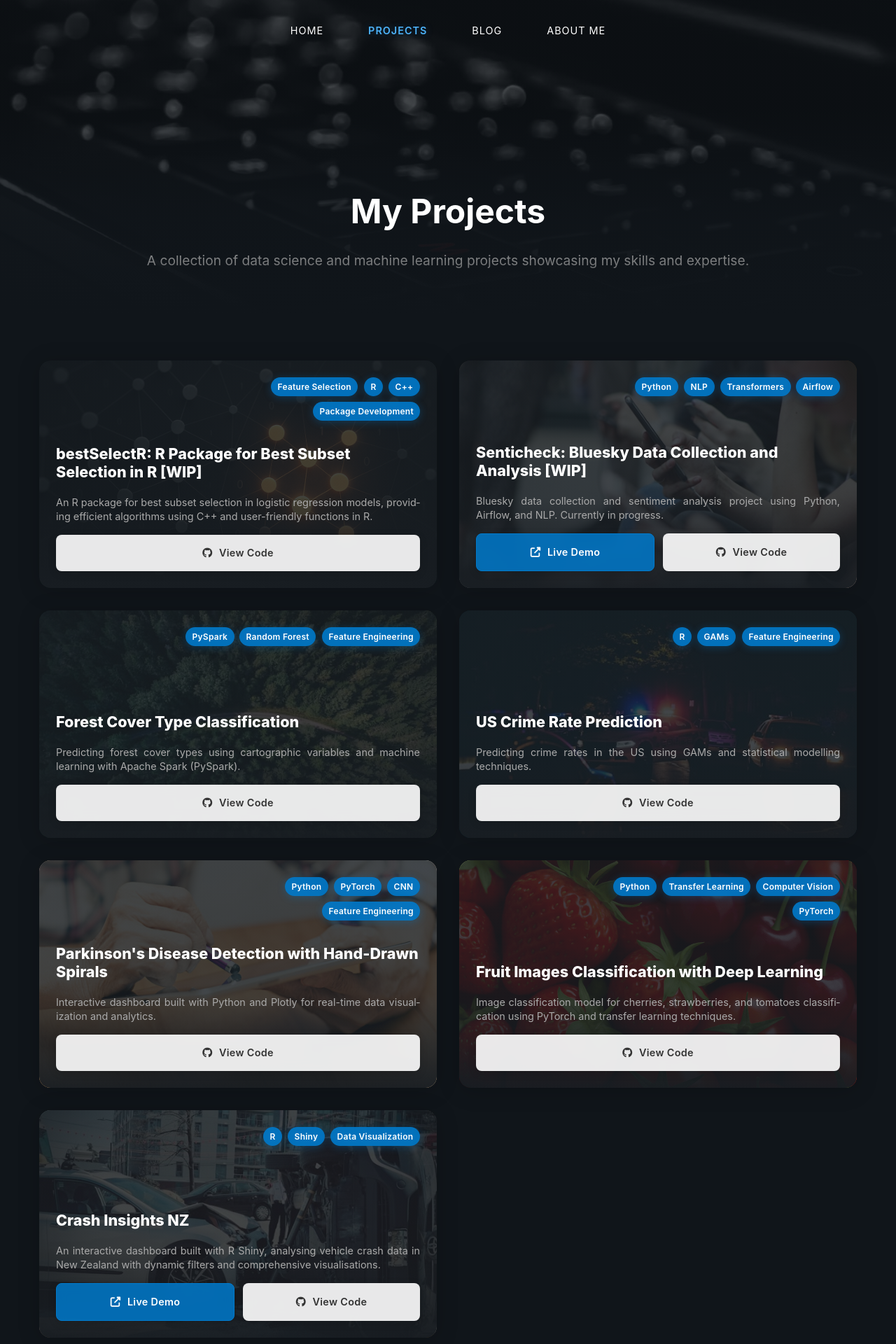
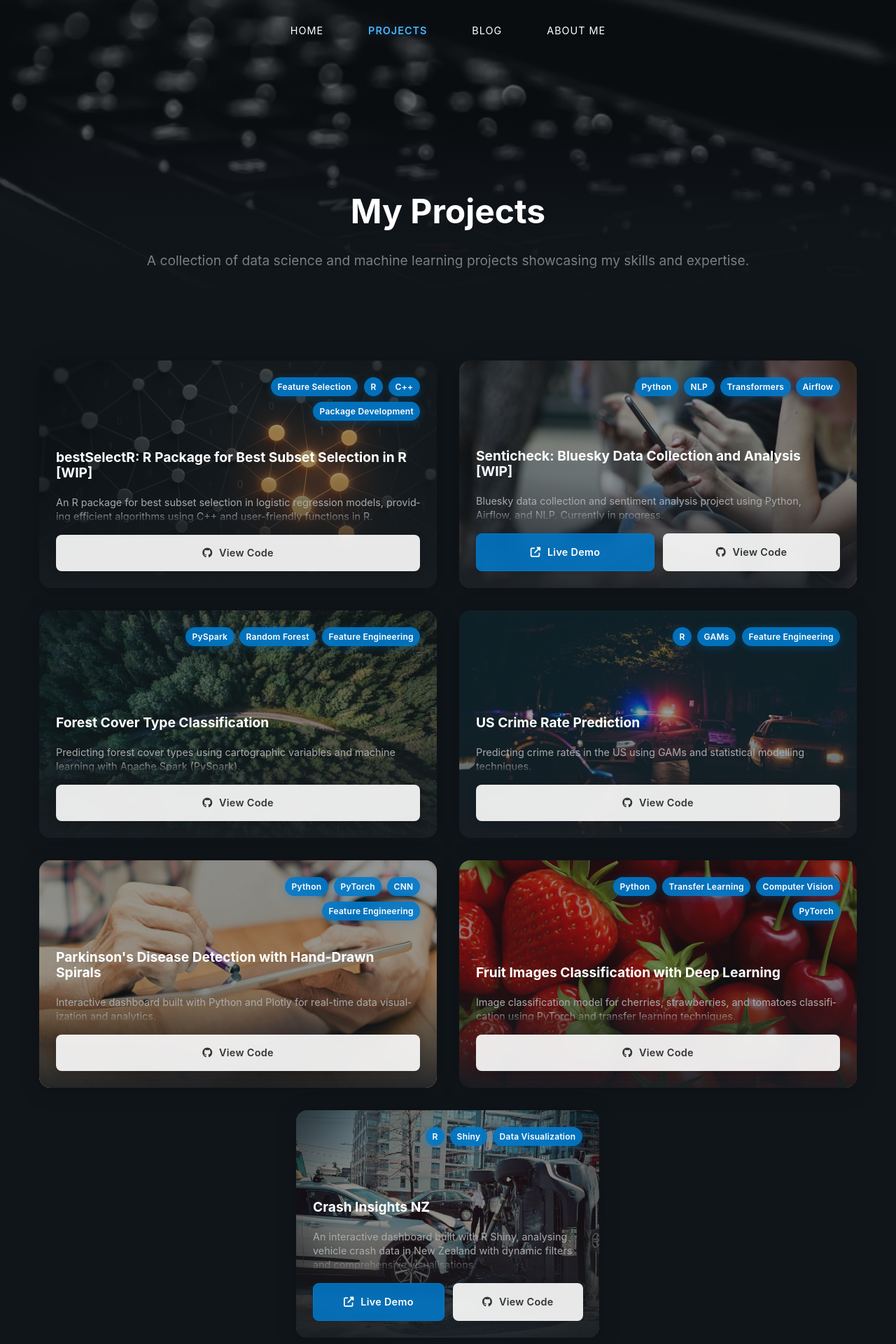
Before and after one commit to marcovietovega/portfolio, a Jekyll site: the page built from projects.md, in a window 1280 px wide. Shown: the top 1920 px of the page at 70% size. Built offline with Jekyll 4.4.1, drawn with Linux system fonts in a browser that asks for light colours.

Commit message:
style: add fade mask to project descriptions

```diff
--- a/_sass/partials/_projects.scss
+++ b/_sass/partials/_projects.scss
@@ -9,7 +9,7 @@
   inset: 0;
   background: linear-gradient(
     to bottom,
-    rgba(16, 21, 26, 0.7) 35%,
+    rgba(16, 21, 26, 0.55) 35%,
     rgba(16, 21, 26, 0.95) 70%,
     rgba(16, 21, 26, 1) 100%
   );
@@ -36,21 +36,21 @@
 
 .project-card {
   position: relative;
-  background: rgba(24, 29, 34, 0.85);
-  border-radius: 16px;
+  background: var(--color-card);
+  border-radius: var(--radius);
   overflow: hidden;
   box-shadow: 0 4px 32px rgba(0, 0, 0, 0.18);
   border: none;
   display: flex;
   flex-direction: column;
-  color: #fff;
+  color: var(--color-text);
   cursor: pointer;
   transition: all 0.3s ease;
 }
 
 .project-card:hover {
   transform: translateY(-5px);
-  box-shadow: 0 8px 30px rgba(0, 0, 0, 0.12);
+  box-shadow: 0 12px 40px rgba(0, 0, 0, 0.25);
 }
 
 .project-image {
@@ -77,8 +77,8 @@
   inset: 0;
   background: linear-gradient(
     to bottom,
-    rgba(24, 29, 34, 0.82) 60%,
-    rgba(24, 29, 34, 0.98) 100%
+    rgba(24, 29, 34, 0.45) 50%,
+    rgba(24, 29, 34, 0.95) 100%
   );
   z-index: 1;
   pointer-events: none;
@@ -104,10 +104,11 @@
 }
 
 .project-title {
+  font-family: var(--font-display);
   text-align: left;
-  font-size: 1.35rem;
-  color: #fff;
-  font-weight: 800;
+  font-size: 1.2rem;
+  color: var(--color-text);
+  font-weight: 700;
   margin: 0.4rem 0;
   line-height: 1.18;
   word-break: break-word;
@@ -120,8 +121,8 @@
 
 .project-description {
   font-size: 0.9rem;
-  text-align: justify;
-  color: #aaa;
+  text-align: left;
+  color: var(--color-text-muted);
   margin-bottom: 0rem;
   line-height: 1.4;
   word-break: break-word;
@@ -130,6 +131,8 @@
   max-height: 7em;
   overflow: hidden;
   text-overflow: ellipsis;
+  -webkit-mask-image: linear-gradient(to bottom, black 60%, transparent 100%);
+  mask-image: linear-gradient(to bottom, black 60%, transparent 100%);
 }
 
 .project-tags {
@@ -163,7 +166,7 @@
   background: rgba(255, 255, 255, 0.9);
   color: #333;
   padding: 0.5rem 1rem;
-  border-radius: 999px;
+  border-radius: 8px;
   font-size: 0.9rem;
   font-weight: 500;
   text-decoration: none;
@@ -175,15 +178,15 @@
 }
 
 .btn-project:hover {
-  background: #007acc;
-  color: #fff;
+  background: var(--color-primary);
+  color: var(--color-text);
   box-shadow: 0 4px 16px rgba(77, 179, 250, 0.18);
   text-decoration: none;
 }
 
 /* Skills Section */
 .skills-section {
-  padding: 0 0rem 4rem 0rem;
+  padding: 3rem 0;
   background: transparent;
 }
 
@@ -195,20 +198,21 @@
 }
 
 .skill-category {
-  background: rgba(24, 29, 34, 0.85);
+  background: var(--color-card);
   padding: 2rem;
-  border-radius: 16px;
+  border-radius: var(--radius);
   box-shadow: 0 4px 32px rgba(0, 0, 0, 0.18);
   text-align: center;
-  color: #fff;
+  color: var(--color-text);
   border: none;
 }
 
 .skill-category h3 {
+  font-family: var(--font-display);
   font-size: 1.2rem;
   font-weight: 600;
   margin-bottom: 1rem;
-  color: #fff;
+  color: var(--color-text);
 }
 
 .skills-list {
@@ -233,7 +237,14 @@
 }
 
 .skill-tag:hover {
-  background: #007acc;
-  color: #fff;
+  background: var(--color-primary);
+  color: var(--color-text);
   box-shadow: 0 4px 16px rgba(77, 179, 250, 0.18);
 }
+
+/* Center orphan card in 2-column projects grid */
+.projects-grid > .project-card:last-child:nth-child(odd) {
+  grid-column: 1 / -1;
+  max-width: 50%;
+  justify-self: center;
+}
```
